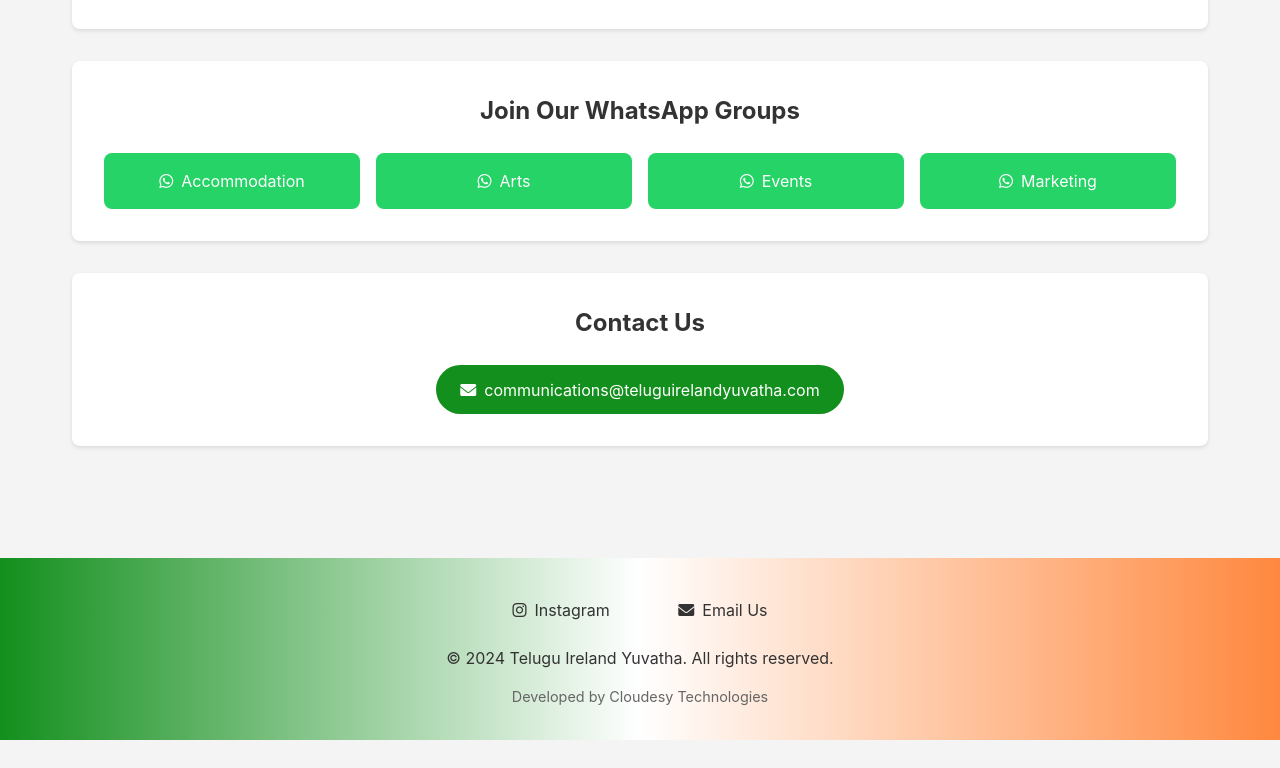
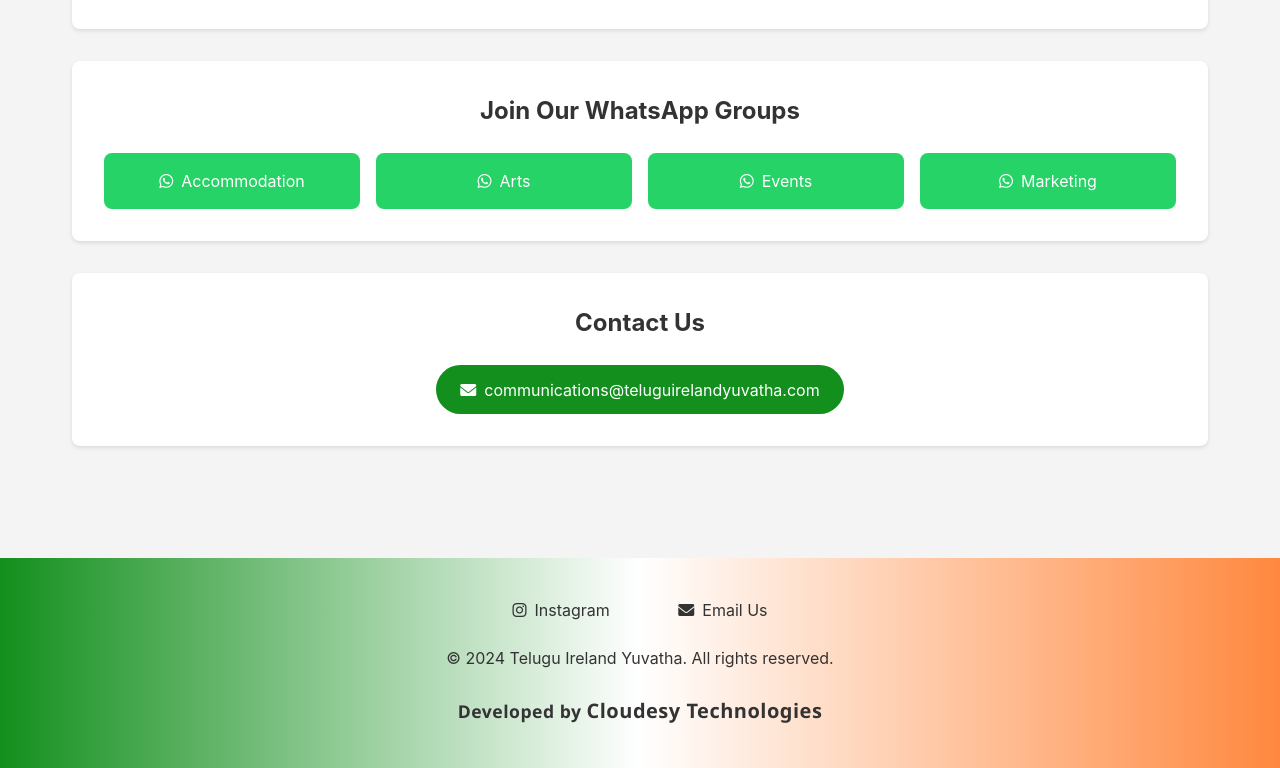
Before and after one commit to tiy-team/tiywebsite, a website built with Vite: page index.html in a window 1280 px wide. Shown: the part 2947-3715 px from the top of the page. Before the commit the page ends 3687 px from the top, so only its background shows below. Built offline with nearby package versions, Linux system fonts and the light colour scheme.

Commit message:
Update index.html

```diff
--- a/index.html
+++ b/index.html
@@ -11,6 +11,16 @@
     />
     <link rel="icon" href="images/logo.png" type="image/x-icon" />
 
+    <!-- Structured Data for Organization with Logo -->
+    <script type="application/ld+json">
+      {
+        "@context": "http://schema.org",
+        "@type": "Organization",
+        "name": "Telugu Ireland Yuvatha",
+        "url": "https://www.teluguirelandyuvatha.com",
+        "logo": "https://www.teluguirelandyuvatha.com/images/logo.png"
+      }
+    </script>
   </head>
   <body>
     <header>
@@ -195,22 +205,35 @@
     <footer>
       <div class="footer-content">
         <div class="social-links">
-          <a
-            href="https://www.instagram.com/telugu_ireland_yuvatha"
-            target="_blank"
-          >
+          <a href="https://www.instagram.com/telugu_ireland_yuvatha" target="_blank">
             <i class="fab fa-instagram"></i> Instagram
           </a>
-          <a
-            href="https://mail.google.com/mail/?view=cm&fs=1&to=communications@teluguirelandyuvatha.com"
-            target="_blank"
-          >
+          <a href="https://mail.google.com/mail/?view=cm&fs=1&to=communications@teluguirelandyuvatha.com" target="_blank">
             <i class="fas fa-envelope"></i> Email Us
           </a>
         </div>
         <p>&copy; 2024 Telugu Ireland Yuvatha. All rights reserved.</p>
-        <p class="developer">Developed by Cloudesy Technologies</p>
+        <p class="developer">Developed by <span class="cloudesy">Cloudesy Technologies</span></p>
       </div>
+
+      <style>
+        /* Styling for the entire footer text */
+        .developer {
+          font-family: 'Segoe UI', Tahoma, Geneva, Verdana, sans-serif; /* Clean modern font */
+          font-weight: bold; /* Bold text */
+          font-size: 1.1rem; /* Slightly bigger font size */
+          color: #333; /* Dark gray for a modern look */
+          letter-spacing: 0.5px; /* Subtle spacing between letters */
+          text-align: center; /* Center the text */
+          padding: 10px 0; /* Adds some space around the text */
+        }
+
+        /* Bold styling for "Cloudesy Technologies" */
+        .cloudesy {
+          font-weight: bold; /* Make "Cloudesy Technologies" bold */
+          font-size: 1.25rem; /* Slightly bigger size for emphasis */
+        }
+      </style>
     </footer>
 
     <script src="script.js"></script>
```
